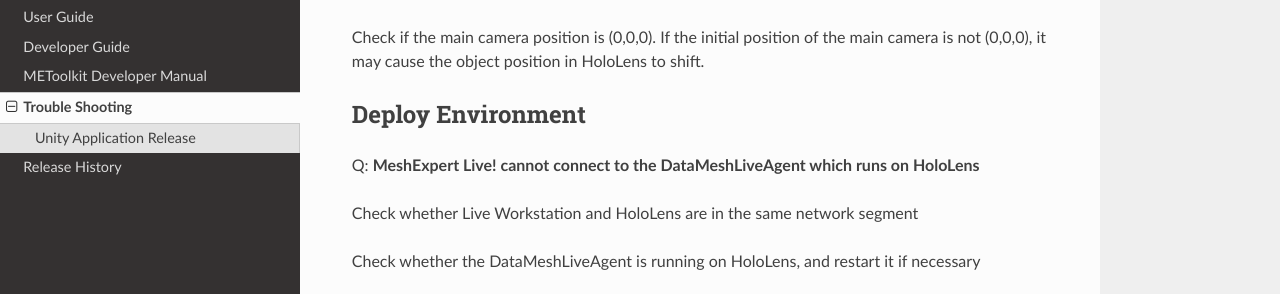
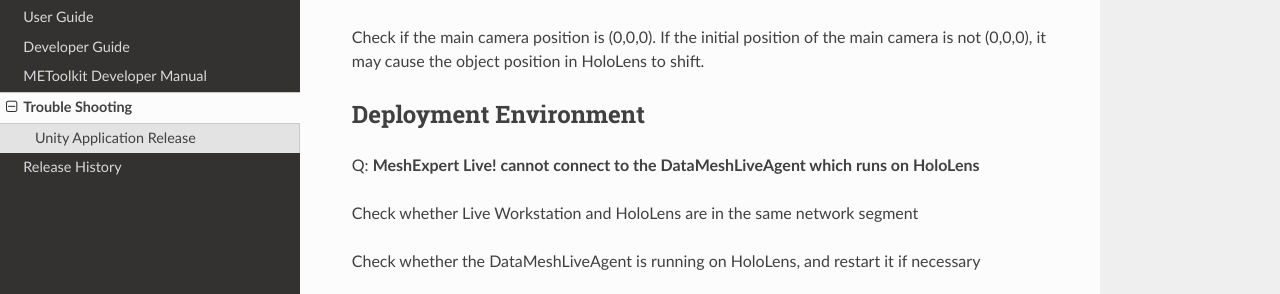
Before and after one commit to michael2008/ME-Live-Doc, an MkDocs documentation site: the page built from docs/trouble-shooting.md, in a window 1280 px wide and 900 px high, scrolled down 3006 px. Shown: the part 221-515 px from the top of the window. Built offline with MkDocs 1.6.1, drawn with Linux system fonts in a browser that asks for light colours; nearby versions of some CDN libraries; old or Windows-style settings are respelled for this version of MkDocs.

Commit message:
Update trouble-shooting.md

```diff
--- a/docs/trouble-shooting.md
+++ b/docs/trouble-shooting.md
@@ -95,7 +95,7 @@ Q: **The position of the object in HoloLens is not consistent with the expected
 
 Check if the main camera position is (0,0,0). If the initial position of the main camera is not (0,0,0), it may cause the object position in HoloLens to shift.
 
-## Deploy Environment
+## Deployment Environment
 
 Q: **MeshExpert Live! cannot connect to the DataMeshLiveAgent which runs on HoloLens**
 
```
